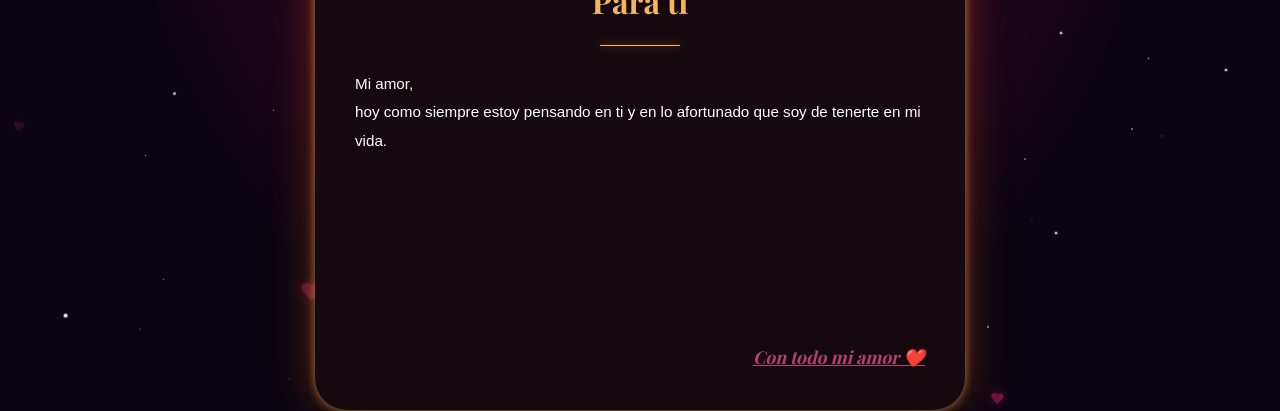
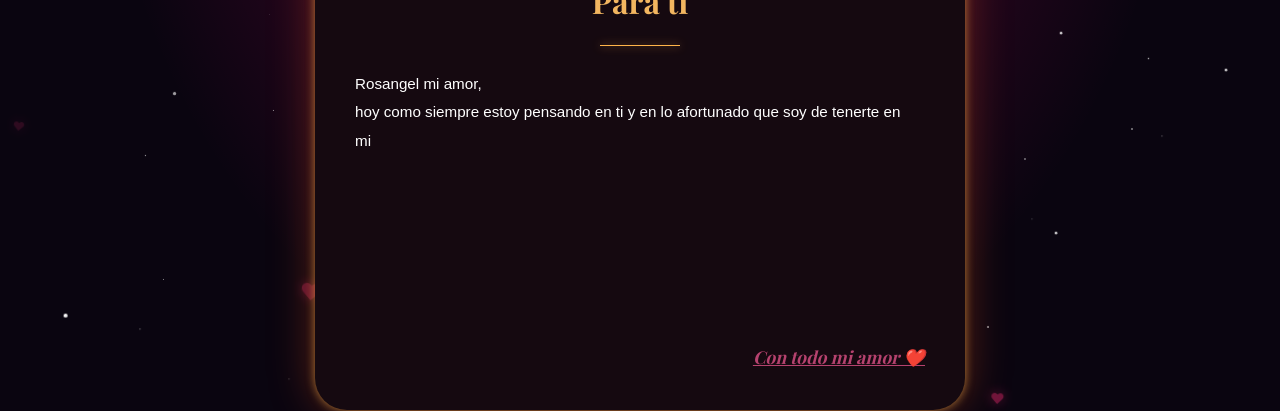
Before and after one commit to niar1822/Aniversario, a React (Vite) app: page /carta in a window 1280 px wide. Shown: the part 262-673 px from the top of the page. Built offline with nearby package versions, Linux system fonts and the light colour scheme.

Commit message:
modificacion

```diff
--- a/src/pages/carta.tsx
+++ b/src/pages/carta.tsx
@@ -5,20 +5,15 @@ export default function CartaPage() {
   return (
     <AnimatedLoveBackground>
       <Carta
-        texto={`Mi amor,
+        texto={`Rosangel mi amor,
           hoy como siempre estoy pensando en ti y en lo afortunado que soy de tenerte en mi vida.
-          No tengo palabras para lo arrepentido que me siento por todo lo que te he hecho sentir,
-          pero quiero que sepas que estoy dispuesto a hacer todo lo posible para enmendar mis errores y demostrarte cuánto te amo.
+          No tengo palabras para lo arrepentido que me siento por todo lo que te he hecho sentir, pero quiero que sepas que estoy dispuesto a hacer todo lo posible para enmendar mis errores y demostrarte cuánto te amo.
           Eres la persona mas importante en mi vida y la mujer que hace que cada día valga la pena.
-          Yo aunque te ame, te quiera y te adore no soy perfecto y me cuesta darme cuenta de mis errores, y de como te hago sentir,
-          por que se que te he lastimado y no quiero que eso vuelva a pasar, quiero que me ayudes a ser mejor persona y a ser el hombre que te mereces,
-          quiero que me ayudes a ser el hombre que te haga feliz y que te haga sentir amada.
-          Te amo con todo mi corazón y quiero pasar el resto de mi vida contigo, quiero que sepas que siempre estaré aquí para ti,
-          apoyándote y amándote en cada paso del camino.
+          Yo aunque te ame, te quiera y te adore no soy perfecto y me cuesta darme cuenta de mis errores, y de como te hago sentir,por que se que te he lastimado y no quiero que eso vuelva a pasar, quiero que me ayudes a ser mejor persona y a ser el hombre que te mereces, quiero que me ayudes a ser el hombre que te haga feliz y que te haga sentir amada.
+          Te amo con todo mi corazón y quiero pasar el resto de mi vida contigo, quiero que sepas que siempre estaré aquí para ti, apoyándote y amándote en cada paso del camino.
           Gracias por ser mi compañera, mi amiga y mi amor.
           Te amo más de lo que las palabras pueden expresar y siempre lo haré.
-
-          for Rosangel❤️`}
+          Att: Nasser un hombre arrepentido❤️`}
       />
     </AnimatedLoveBackground>
   );
```
